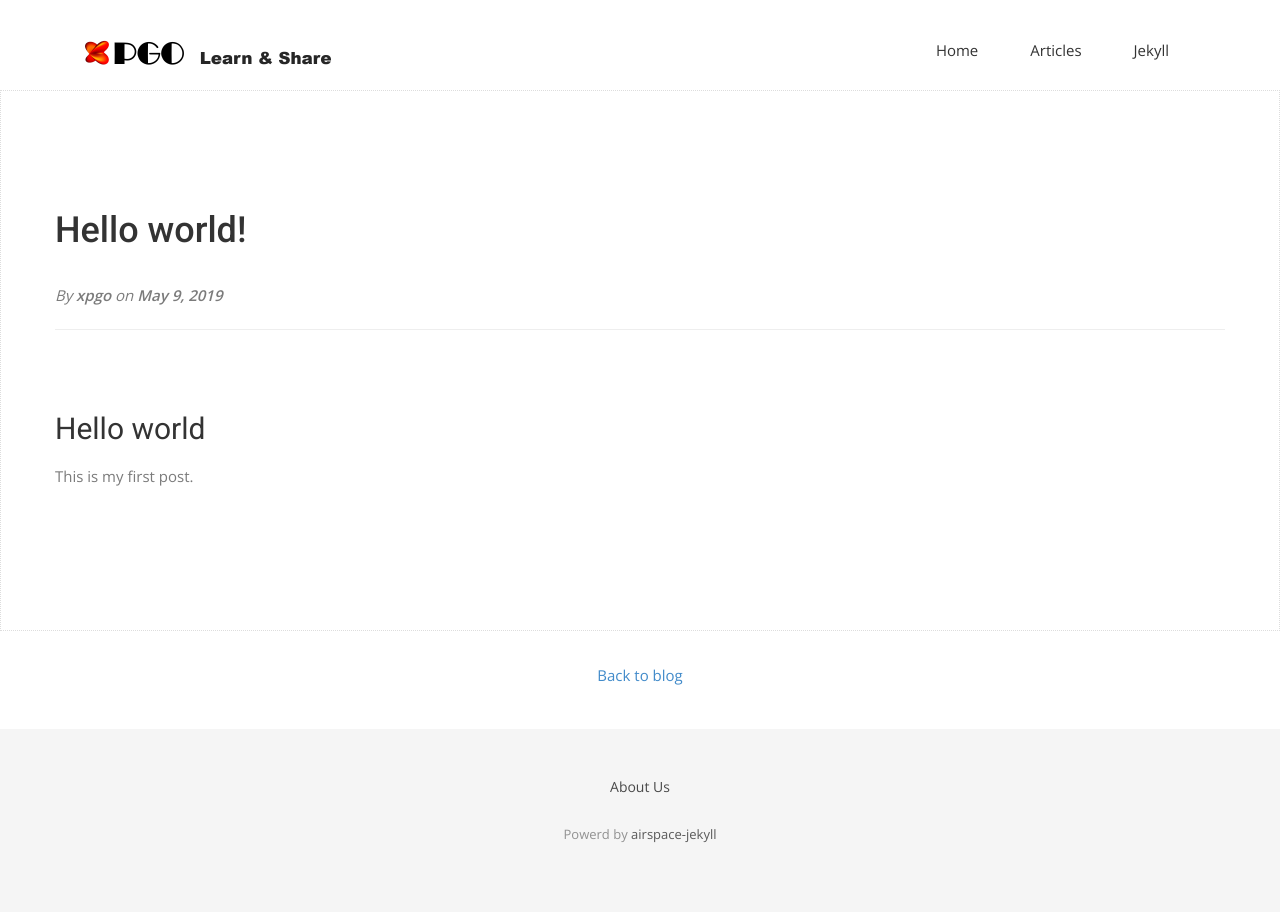
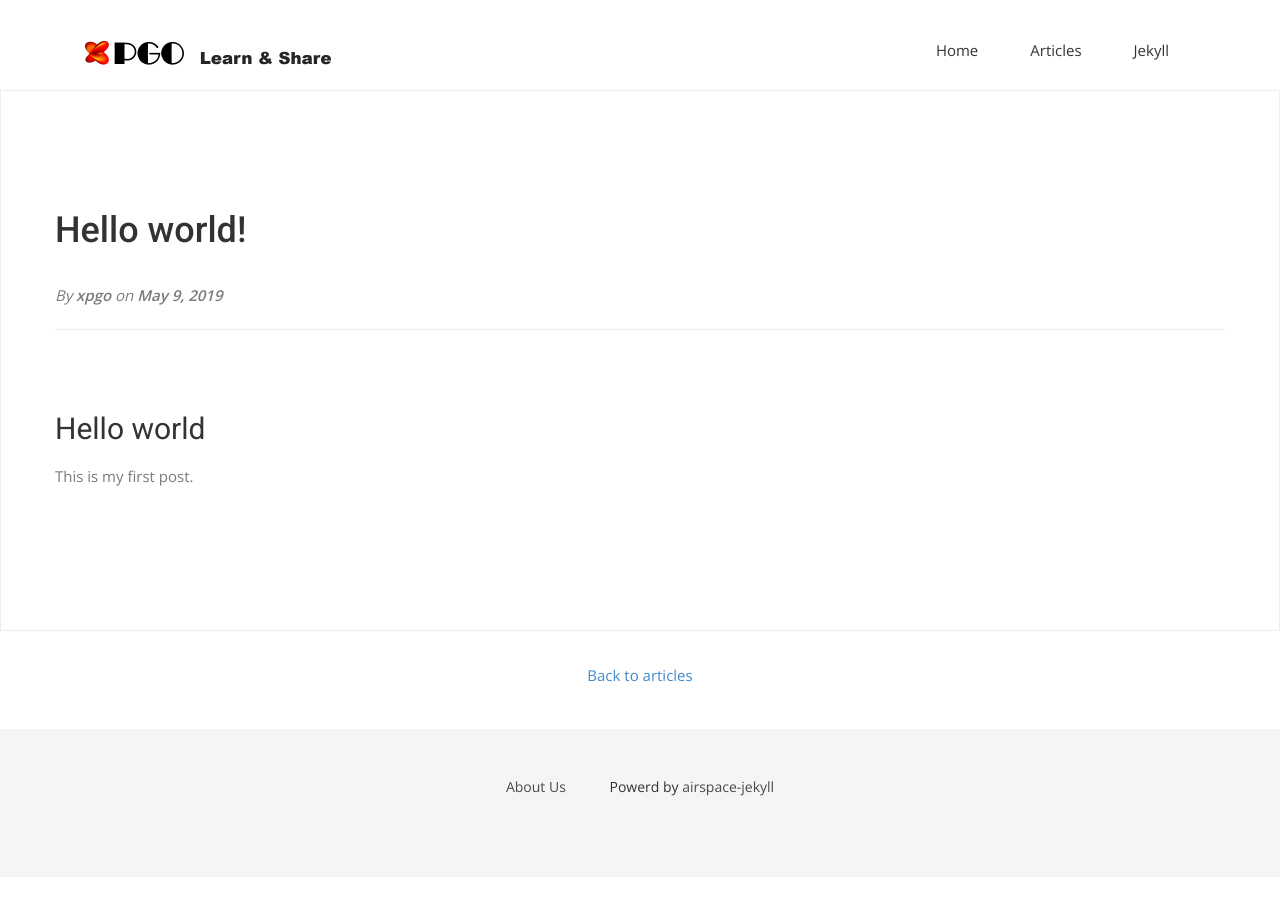
Before and after one commit to xpgo/xpgo.github.io, a Jekyll site: the page built from _posts/2019-05-09-hello-world.md, in a window 1280 px wide. Built offline with Jekyll 4.4.1, drawn with Linux system fonts in a browser that asks for light colours; nearby versions of some CDN libraries; some web fonts are replaced.

Commit message:
change foot

```diff
--- a/_includes/footer.html
+++ b/_includes/footer.html
@@ -6,13 +6,13 @@
         <div class="footer-manu">
           <ul>
             <li><a href="#">About Us</a></li>
+            <li>Powerd by <a href="https://github.com/luminousrubyist/airspace-jekyll">airspace-jekyll</a></li>
             <!-- <li><a href="{{ site.baseurl }}/contact">Contact us</a></li>
             <li><a href="#">How it works</a></li>
             <li><a href="{{ site.baseurl }}/blog">Blog</a></li>
             <li><a href="#">Terms</a></li> -->
           </ul>
         </div>
-        <p>Powerd by <a href="https://github.com/luminousrubyist/airspace-jekyll">airspace-jekyll</a></p>
       </div>
     </div>
   </div>
--- a/_layouts/post.html
+++ b/_layouts/post.html
@@ -22,5 +22,5 @@ layout: page
   </section>
 </div>
 <p class="center-text" style="padding: 30px;">
-  <a href="{{ site.baseurl }}/blog">Back to blog</a>
+  <a href="{{ site.baseurl }}/blog">Back to articles</a>
 </p>
```
